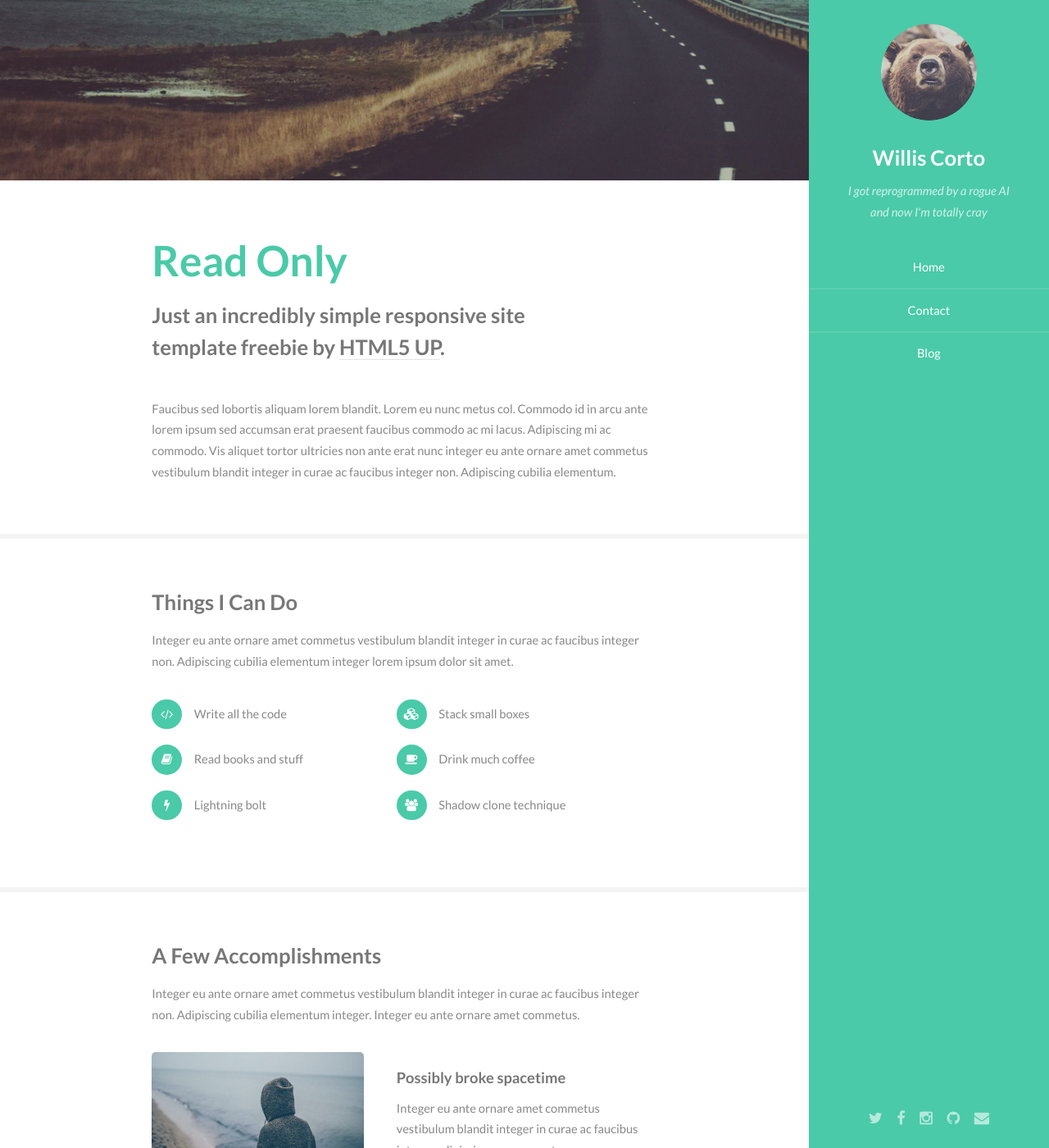
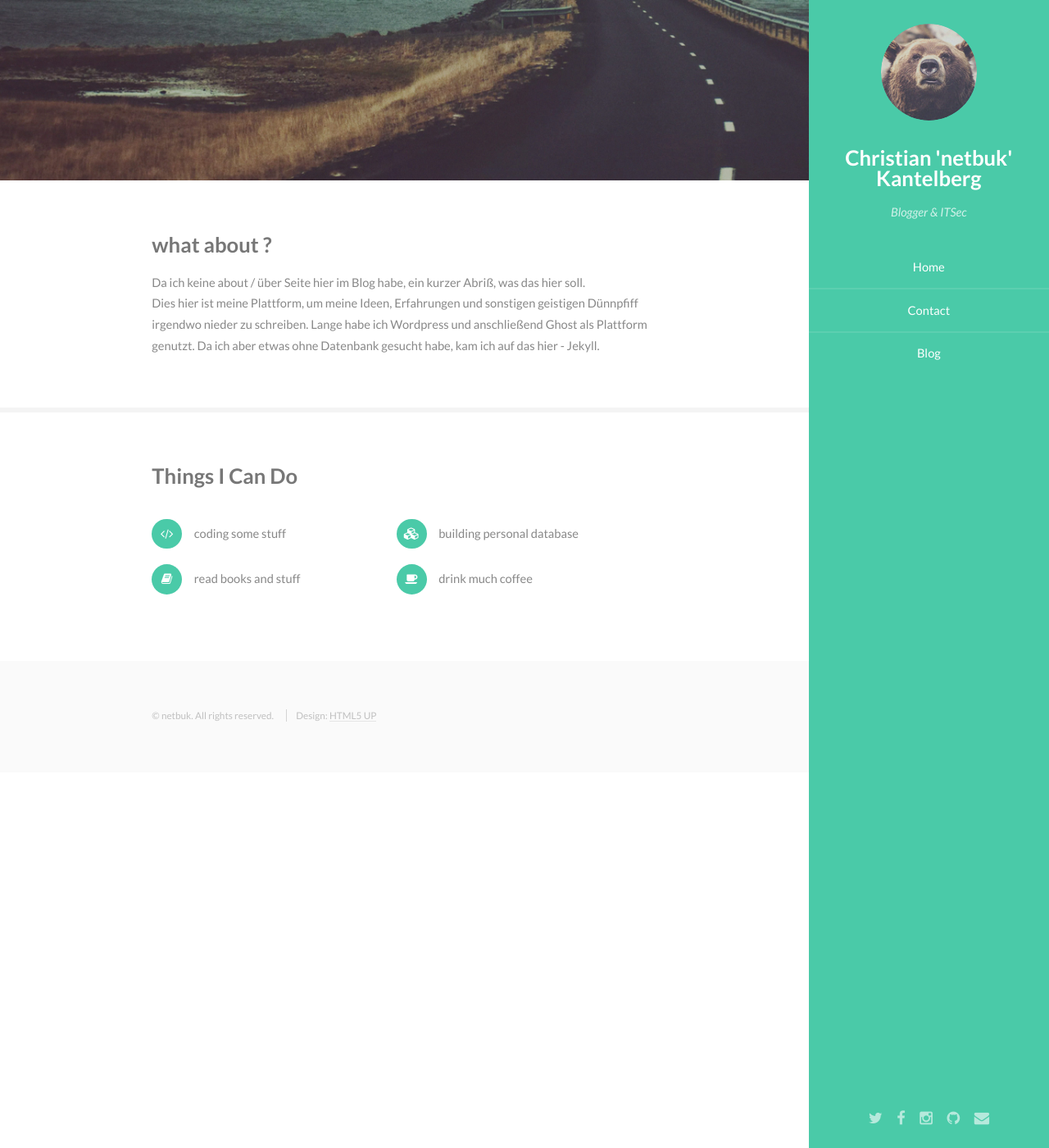
Before and after one commit to netbuk/netbuk.github.io, a Jekyll site: the page built from index.html, in a window 1280 px wide and 1400 px high. Shown: the whole window at 82% size. Built offline with Jekyll 4.4.1, drawn with Linux system fonts in a browser that asks for light colours; some of the changed text lies outside the part shown.

Commit message:
aktualisierung

```diff
--- a/_config.yml
+++ b/_config.yml
@@ -1,14 +1,11 @@
 # Site settings
-title: Ion
-email: your-email@domain.com
-description: > # this means to ignore newlines until "baseurl:"
-  Write an awesome description for your new site here. You can edit this
-  line in _config.yml. It will appear in your document head meta (for
-  Google search results) and in your feed.xml site description.
+title: netbuk.blog
+email: christian@netbuk.de
+description: kleiner privater technik-blog
 baseurl: "" # the subpath of your site, e.g. /blog/
 url: "http://netbuk.github.io" # the base hostname & protocol for your site
-twitter_username: jekyllrb
-github_username:  jekyll
+twitter_username: der__k
+github_username:  netbuk
 
 # Build settings
 markdown: kramdown
--- a/_includes/footer.html
+++ b/_includes/footer.html
@@ -2,10 +2,8 @@
     <section id="footer">
         <div class="container">
             <ul class="copyright">
-                <li>&copy; Untitled. All rights reserved.</li>
+                <li>&copy; netbuk. All rights reserved.</li>
                 <li>Design: <a href="http://html5up.net">HTML5 UP</a></li>
-                <li>Demo Images: <a href="https://unsplash.com/">Unsplash</a></li>
-                <li>Jekyll Template: <a href="http://cloudcannon.com">Cloud Cannon</a></li>
             </ul>
         </div>
     </section>
--- a/_includes/header.html
+++ b/_includes/header.html
@@ -2,9 +2,8 @@
     <section id="header" class="skel-layers-fixed">
         <header>
             <span class="image avatar"><img src="{{ site.baseurl }}/images/avatar.jpg" alt="" /></span>
-            <h1 id="logo"><a href="{{ site.baseurl }}/">Willis Corto</a></h1>
-            <p>I got reprogrammed by a rogue AI<br />
-            and now I'm totally cray</p>
+            <h1 id="logo"><a href="{{ site.baseurl }}/">Christian 'netbuk' Kantelberg</a></h1>
+            <p>Blogger & ITSec</p>
         </header>
         <nav id="nav">
             <ul>
@@ -15,11 +14,11 @@
         </nav>
         <footer>
             <ul class="icons">
-                <li><a href="#" class="icon fa-twitter"><span class="label">Twitter</span></a></li>
-                <li><a href="#" class="icon fa-facebook"><span class="label">Facebook</span></a></li>
-                <li><a href="#" class="icon fa-instagram"><span class="label">Instagram</span></a></li>
-                <li><a href="#" class="icon fa-github"><span class="label">Github</span></a></li>
-                <li><a href="#" class="icon fa-envelope"><span class="label">Email</span></a></li>
+                <li><a href="https://twitter.com/der__k" class="icon fa-twitter"><span class="label">Twitter</span></a></li>
+                <li><a href="https://facebook.com/christian.kantelberg" class="icon fa-facebook"><span class="label">Facebook</span></a></li>
+                <li><a href="https://instagram.com/der.k" class="icon fa-instagram"><span class="label">Instagram</span></a></li>
+                <li><a href="https://github.com/netbuk" class="icon fa-github"><span class="label">Github</span></a></li>
+                <li><a href="mailto:christian@netbuk.de" class="icon fa-envelope"><span class="label">Email</span></a></li>
             </ul>
         </footer>
     </section>
--- a/_layouts/landing-page.html
+++ b/_layouts/landing-page.html
@@ -17,7 +17,7 @@
                     <li><a href="#elements" class="button big alt">Learn More</a></li>
                 </ul>
             </div>
-        </section>
+        </section>-->
         {{ content }}
         {% include /footer.html %}
 
--- a/contact/index.html
+++ b/contact/index.html
@@ -6,7 +6,7 @@ layout: default
 <section id="one">
     <div class="container">
         <h3>Contact Me</h3>
-        <p>Integer eu ante ornare amet commetus vestibulum blandit integer in curae ac faucibus integer non. Adipiscing cubilia elementum integer. Integer eu ante ornare amet commetus.</p>
+        <p>Fragen, Probleme, Anregungen? Schreibt mir.</p>
         <form method="post" action="#">
             <div class="row uniform">
                 <div class="6u 12u(xsmall)"><input type="text" name="name" id="name" placeholder="Name" /></div>
--- a/index.html
+++ b/index.html
@@ -8,11 +8,11 @@ layout: default
     <section id="one">
         <div class="container">
             <header class="major">
-                <h2>Read Only</h2>
-                <p>Just an incredibly simple responsive site<br />
-                template freebie by <a href="http://html5up.net">HTML5 UP</a>.</p>
+                <h3>what about ?</h3>
             </header>
-            <p>Faucibus sed lobortis aliquam lorem blandit. Lorem eu nunc metus col. Commodo id in arcu ante lorem ipsum sed accumsan erat praesent faucibus commodo ac mi lacus. Adipiscing mi ac commodo. Vis aliquet tortor ultricies non ante erat nunc integer eu ante ornare amet commetus vestibulum blandit integer in curae ac faucibus integer non. Adipiscing cubilia elementum.</p>
+            <p>Da ich keine about / über Seite hier im Blog habe, ein kurzer Abriß, was das hier soll.<br />
+            Dies hier ist meine Plattform, um meine Ideen, Erfahrungen und sonstigen geistigen Dünnpfiff irgendwo nieder zu schreiben. Lange habe ich Wordpress und anschließend
+            Ghost als Plattform genutzt. Da ich aber etwas ohne Datenbank gesucht habe, kam ich auf das hier - Jekyll.</p>
         </div>
     </section>
 
@@ -20,45 +20,12 @@ layout: default
     <section id="two">
         <div class="container">
             <h3>Things I Can Do</h3>
-            <p>Integer eu ante ornare amet commetus vestibulum blandit integer in curae ac faucibus integer non. Adipiscing cubilia elementum integer lorem ipsum dolor sit amet.</p>
+            <p></p>
             <ul class="feature-icons">
-                <li class="fa-code">Write all the code</li>
-                <li class="fa-cubes">Stack small boxes</li>
-                <li class="fa-book">Read books and stuff</li>
-                <li class="fa-coffee">Drink much coffee</li>
-                <li class="fa-bolt">Lightning bolt</li>
-                <li class="fa-users">Shadow clone technique</li>
+                <li class="fa-code">coding some stuff</li>
+                <li class="fa-cubes">building personal database</li>
+                <li class="fa-book">read books and stuff</li>
+                <li class="fa-coffee">drink much coffee</li>
             </ul>
         </div>
     </section>
-
-<!-- Three -->
-    <section id="three">
-        <div class="container">
-            <h3>A Few Accomplishments</h3>
-            <p>Integer eu ante ornare amet commetus vestibulum blandit integer in curae ac faucibus integer non. Adipiscing cubilia elementum integer. Integer eu ante ornare amet commetus.</p>
-            <div class="features">
-                <article>
-                    <a href="#" class="image"><img src="images/pic01.jpg" alt="" /></a>
-                    <div class="inner">
-                        <h4>Possibly broke spacetime</h4>
-                        <p>Integer eu ante ornare amet commetus vestibulum blandit integer in curae ac faucibus integer adipiscing ornare amet.</p>
-                    </div>
-                </article>
-                <article>
-                    <a href="#" class="image"><img src="images/pic02.jpg" alt="" /></a>
-                    <div class="inner">
-                        <h4>Terraformed a small moon</h4>
-                        <p>Integer eu ante ornare amet commetus vestibulum blandit integer in curae ac faucibus integer adipiscing ornare amet.</p>
-                    </div>
-                </article>
-                <article>
-                    <a href="#" class="image"><img src="images/pic03.jpg" alt="" /></a>
-                    <div class="inner">
-                        <h4>Snapped dark matter in the wild</h4>
-                        <p>Integer eu ante ornare amet commetus vestibulum blandit integer in curae ac faucibus integer adipiscing ornare amet.</p>
-                    </div>
-                </article>
-            </div>
-        </div>
-    </section>
```
Also changed, not shown: other parts of _layouts/landing-page.html (+1 -1 lines).
